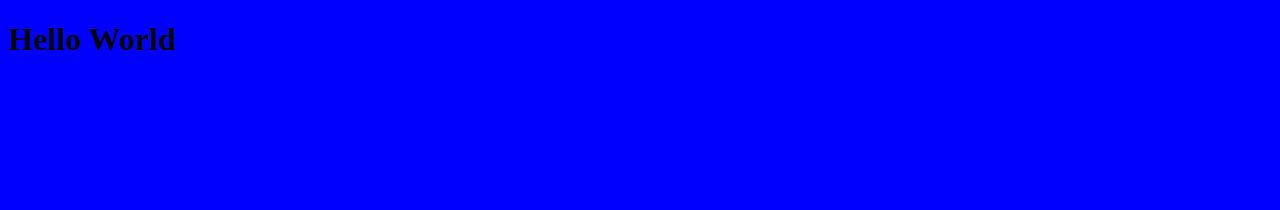
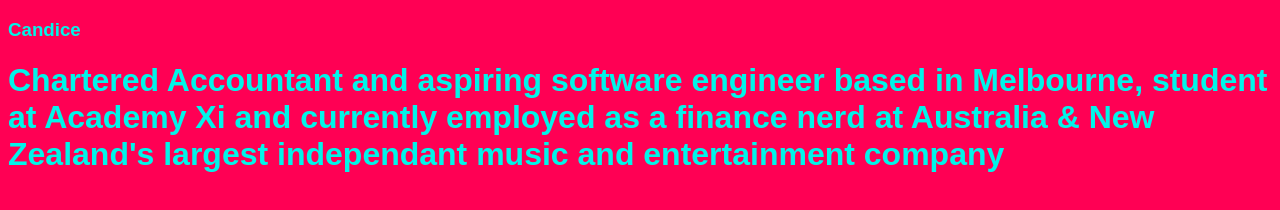
Before and after one commit to CT27/My-personal-website, a plain HTML site: page index.html in a window 1280 px wide. Drawn offline with Linux system fonts and the light colour scheme.

Commit message:
add script.css, update index.html

```diff
--- a/index.html
+++ b/index.html
@@ -7,7 +7,10 @@
 </head>
 
 <body>
-    <H1>Hello World</H1>
+    <h3>Candice</h3>
+    <H1>Chartered Accountant and aspiring software engineer based in Melbourne, student at Academy Xi and currently
+        employed as a finance nerd at Australia & New Zealand's largest independant music and entertainment company
+    </H1>
 </body>
 
 </html>
--- a/style.css
+++ b/style.css
@@ -1,3 +1,9 @@
+html {
+  font-family: sans-serif;
+  color:#00f5e9
+}
+
+
 body {
-    background: blue;
+    background: #ff0054;
   }
```
